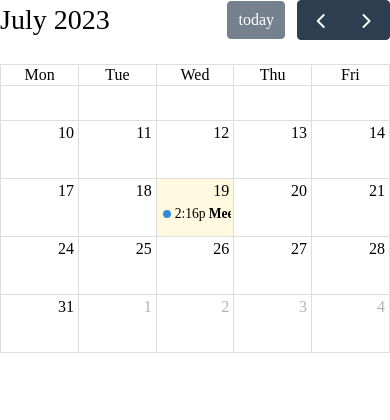
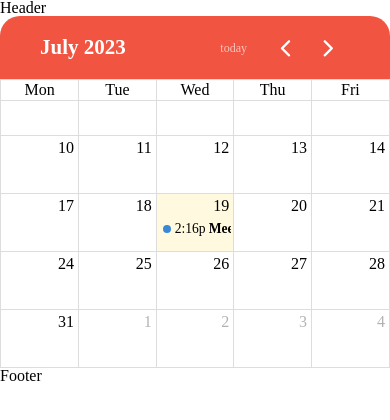
Before and after one commit to FEGROUP9/SAVEWALLET, a React (Vite) app: page /calender in a window 390 px wide. Shown: the top 420 px of the page. Built offline with nearby package versions, Linux system fonts and the light colour scheme.

Commit message:
style: responsive media query min-width insertion

```diff
--- a/index.html
+++ b/index.html
@@ -1,5 +1,5 @@
 <!doctype html>
-<html lang="en">
+<html lang="ko">
   <head>
     <meta charset="UTF-8" />
     <meta
--- a/package.json
+++ b/package.json
@@ -12,6 +12,7 @@
   "dependencies": {
     "@fullcalendar/core": "^6.1.8",
     "@fullcalendar/daygrid": "^6.1.8",
+    "@fullcalendar/interaction": "^6.1.8",
     "@fullcalendar/react": "^6.1.8",
     "axios": "^1.4.0",
     "react": "^18.2.0",
--- a/src/components/common/index.ts
+++ b/src/components/common/index.ts
@@ -1,2 +1,4 @@
 export * from 'components/common/NotFound'
 export * from 'components/common/ErrorComponent'
+export * from 'components/common/Header'
+export * from 'components/common/Footer'
--- a/src/pages/Calender.tsx
+++ b/src/pages/Calender.tsx
@@ -1,17 +1,98 @@
 import FullCalendar from '@fullcalendar/react'
 import dayGridPlugin from '@fullcalendar/daygrid'
+import interactionPlugin from '@fullcalendar/interaction'
+import styled from 'styled-components'
+import { Header, Footer } from 'components/index'
 
 const events = [{ title: 'Meeting', start: new Date() }]
+
+const Wrapper = styled.div`
+  width: 100%;
+  height: 100%;
+  display: flex;
+  justify-content: center;
+  @media ${props => props.theme.mobile} {
+    .fc {
+      width: 100%;
+      margin: 0 auto;
+    }
+    // toolbar container
+    .fc .fc-toolbar.fc-header-toolbar {
+      margin: 0;
+      padding: 0 40px;
+      background-color: #f15441;
+      height: 63px;
+      font-weight: 600;
+      font-size: 12px;
+      line-height: 29px;
+      color: white;
+      border-radius: 20px 20px 0px 0px;
+    }
+
+    // toolbar 버튼
+    .fc .fc-button-primary {
+      background-color: transparent;
+      border: none;
+
+      span {
+        font-weight: 500;
+        font-size: 28px;
+      }
+
+      :hover {
+        background-color: transparent;
+      }
+    }
+  }
+  @media ${props => props.theme.desktop} {
+    .fc {
+      width: 100%;
+      margin: 0 100px;
+    }
+
+    // toolbar container
+    .fc .fc-toolbar.fc-header-toolbar {
+      margin: 0;
+      padding: 0 40px;
+      background-color: #f15441;
+      height: 63px;
+      font-weight: 600;
+      font-size: 12px;
+      line-height: 29px;
+      color: white;
+      border-radius: 20px 20px 0px 0px;
+    }
+
+    // toolbar 버튼
+    .fc .fc-button-primary {
+      background-color: transparent;
+      border: none;
+
+      span {
+        font-weight: 500;
+        font-size: 28px;
+      }
+
+      :hover {
+        background-color: transparent;
+      }
+    }
+  }
+`
 
 export const Calender = () => {
   return (
     <>
-      <FullCalendar
-        plugins={[dayGridPlugin]}
-        initialView="dayGridMonth"
-        weekends={false}
-        events={events}
-      />
+      <Header />
+      <Wrapper>
+        <FullCalendar
+          plugins={[dayGridPlugin, interactionPlugin]}
+          initialView="dayGridMonth"
+          weekends={false}
+          events={events}
+        />
+      </Wrapper>
+      <Footer />
     </>
   )
 }
--- a/src/style/theme.ts
+++ b/src/style/theme.ts
@@ -9,9 +9,9 @@ export const size = {
 
 export const theme = {
   mobile: `(max-width: ${size.mobile})`,
-  tabletS: `(max-width: ${size.tabletS})`,
-  tabletM: `(max-width: ${size.tabletM})`,
-  tabletL: `(max-width: ${size.tabletL})`,
-  laptop: `(max-width: ${size.laptop})`,
-  desktop: `(max-width: ${size.desktop})`
+  tabletS: `(min-width:${size.mobile}) and(max-width: ${size.tabletS})`,
+  tabletM: `(min-width:${size.tabletS}) and(max-width: ${size.tabletM})`,
+  tabletL: `(min-width:${size.tabletM}) and(max-width: ${size.tabletL})`,
+  laptop: `(min-width:${size.tabletL}) and (max-width: ${size.laptop})`,
+  desktop: `(min-width: ${size.laptop}) and (max-width: ${size.desktop})`
 }
--- a/tsconfig.json
+++ b/tsconfig.json
@@ -27,6 +27,7 @@
     "noUnusedParameters": true,
     "noImplicitReturns": true, //함수에서 return 빼먹으면 에러내기
     "noFallthroughCasesInSwitch": true,
+    "outDir": "./dist",
     "baseUrl": "./", // baseUrl을 기준으로 관련된 위치에 모듈 이름의 경로 매핑 목록을 나열합니다.
     "paths": {
       "@/*": ["src/*"],
@@ -39,8 +40,8 @@
       "recoil/*": ["src/recoil/*"],
       "types/*": ["src/types/*"],
       "utils/*": ["src/utils/*"],
-      "api/*": ["src/api/*"],      "style/*": ["src/style/*"],
-
+      "api/*": ["src/api/*"],
+      "style/*": ["src/style/*"]
     }
   },
   "include": [
```
Also changed, not shown: 1 other file (tests, documents, lock files or other folders).
